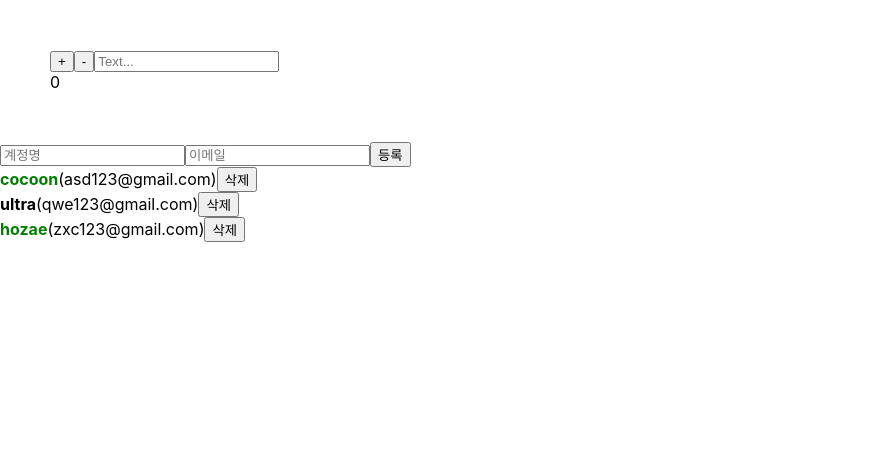
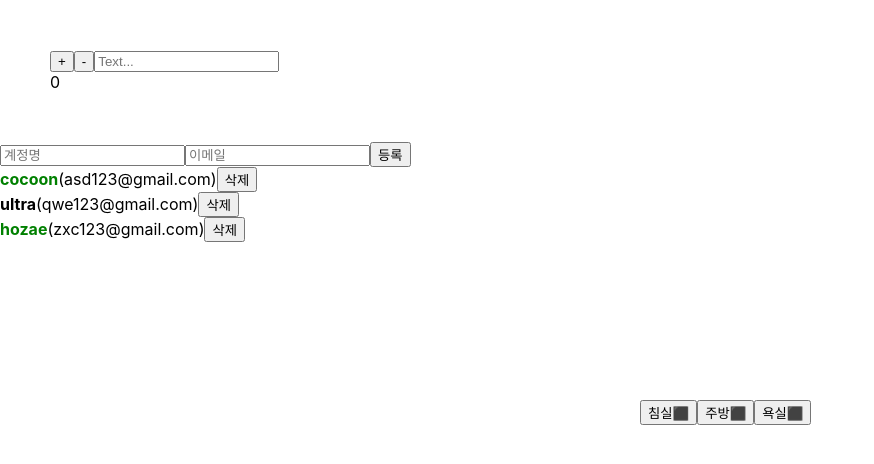
Before and after one commit to fleedom88/YarnReact, a React (Create React App) app in the folder yarn-react-app-2/: page / in a window 1280 px wide. Shown: the top 464 px of the page, without its empty margins (0-874 px from the left). Built offline with nearby package versions, Linux system fonts and the light colour scheme.

Commit message:
usecallback commit

```diff
--- /dev/null
+++ b/yarn-react-app-2/src/AppUseCallback.js
@@ -0,0 +1,12 @@
+import React from "react";
+import SmartHome from "./components/SmartHome";
+
+const AppUseCallback=()=>{
+    return(
+    <div style={{ position: "absolute", top: "50%", left: "50%" }}>
+      <SmartHome />
+    </div>
+    );
+};
+
+export default AppUseCallback;
--- /dev/null
+++ b/yarn-react-app-2/src/components/Light.js
@@ -0,0 +1,13 @@
+import React from "react";
+
+const Light=({room, on,  toggle})=>{
+    console.log({room,on});
+    return(
+        <button onClick={toggle}>
+            {room}
+            {on?"💡" : "⬛"}
+        </button>
+    );
+};
+
+export default Light;
--- /dev/null
+++ b/yarn-react-app-2/src/components/SmartHome.js
@@ -0,0 +1,27 @@
+import React,{useState} from "react";
+import Light from "./Light";
+
+const SmartHome=()=>{
+    const [masterOn, setMasterOn] = useState(false);
+    const [kitchenOn, setKitchenOn] = useState(false);
+    const [bathOn, setBathOn] = useState(false);
+
+    const toggleMaster = () => {
+        setMasterOn(!masterOn);
+    };
+    const toggleKitchen = () => {
+        setKitchenOn(!kitchenOn);
+    };
+    const toggleBath = () => {
+        setBathOn(!bathOn);
+    };
+    return(
+        <div>
+            <Light room="침실" on={masterOn} toggle={toggleMaster}/>
+            <Light room="주방" on={kitchenOn} toggle={toggleKitchen}/>
+            <Light room="욕실" on={bathOn} toggle={toggleBath}/>
+        </div>
+    );
+};
+
+export default SmartHome;
--- a/yarn-react-app-2/src/index.js
+++ b/yarn-react-app-2/src/index.js
@@ -4,10 +4,12 @@
 import App from './App';
 import reportWebVitals from './reportWebVitals';
 import AppUseMemo from './AppUseMemo';
+import AppUseCallback from './AppUseCallback';
 
 const root = ReactDOM.createRoot(document.getElementById('root'));
 root.render(
   <React.StrictMode>
+    <AppUseCallback/>
     <AppUseMemo/>
     <App />
   </React.StrictMode>
```
